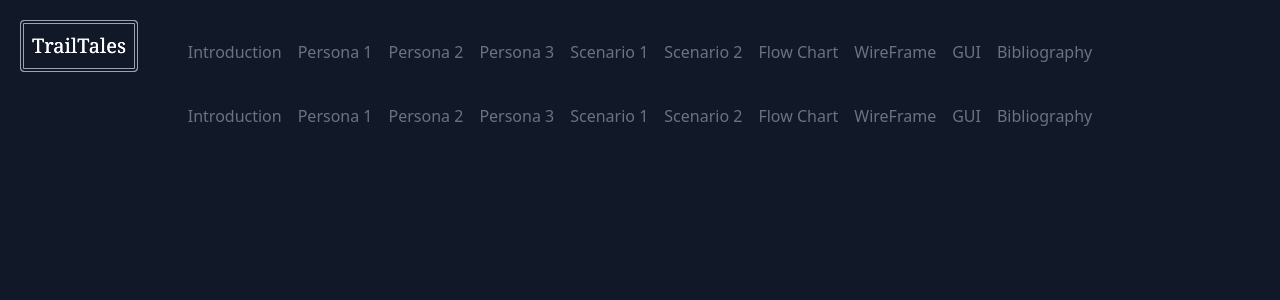
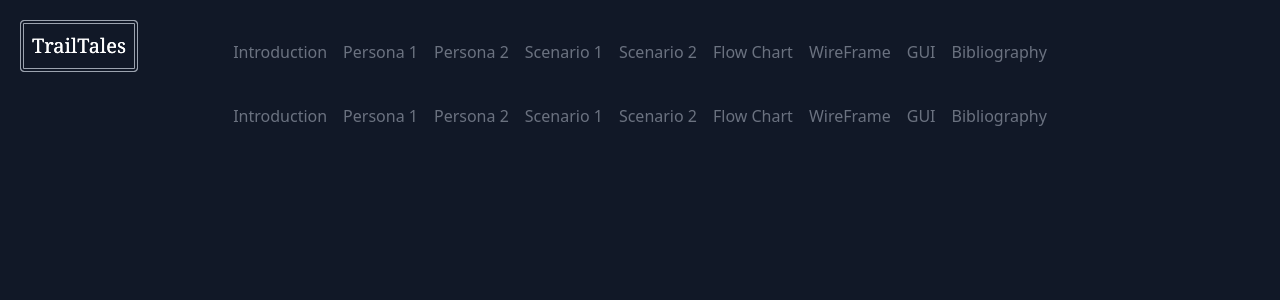
Before and after one commit to JoseMaurette1/CAP4104, a Next.js app: page / in a window 1280 px wide. Shown: the top 300 px of the page. Built offline with nearby package versions, Linux system fonts and the light colour scheme.

Commit message:
Fixed Navbar Pathing again

```diff
--- a/src/app/_components/Navbar.tsx
+++ b/src/app/_components/Navbar.tsx
@@ -2,16 +2,15 @@
 import Link from "next/link";
 
 const links = [
-  { href: "./pages/Introduction", label: "Introduction" },
-  { href: "./pages/Persona1", label: "Persona 1" },
-  { href: "./pages/Persona2", label: "Persona 2" },
-  { href: "./pages/Persona3", label: "Persona 3" },
-  { href: "./pages/Scenario1", label: "Scenario 1" },
-  { href: "./pages/Scenario2", label: "Scenario 2" },
-  { href: "./pages/FlowChart", label: "Flow Chart" },
-  { href: "./pages/WireFrame", label: "WireFrame" },
-  { href: "./pages/GUIS", label: "GUI" },
-  { href: "./pages/Bibliography", label: "Bibliography" },
+  { href: "/Introduction", label: "Introduction" },
+  { href: "/Persona1", label: "Persona 1" },
+  { href: "/Persona2", label: "Persona 2" },
+  { href: "/Scenario1", label: "Scenario 1" },
+  { href: "/Scenario2", label: "Scenario 2" },
+  { href: "/FlowChart", label: "Flow Chart" },
+  { href: "/WireFrame", label: "WireFrame" },
+  { href: "/GUIS", label: "GUI" },
+  { href: "/Bibliography", label: "Bibliography" },
 ];
 export default function Navbar() {
   return (
```
